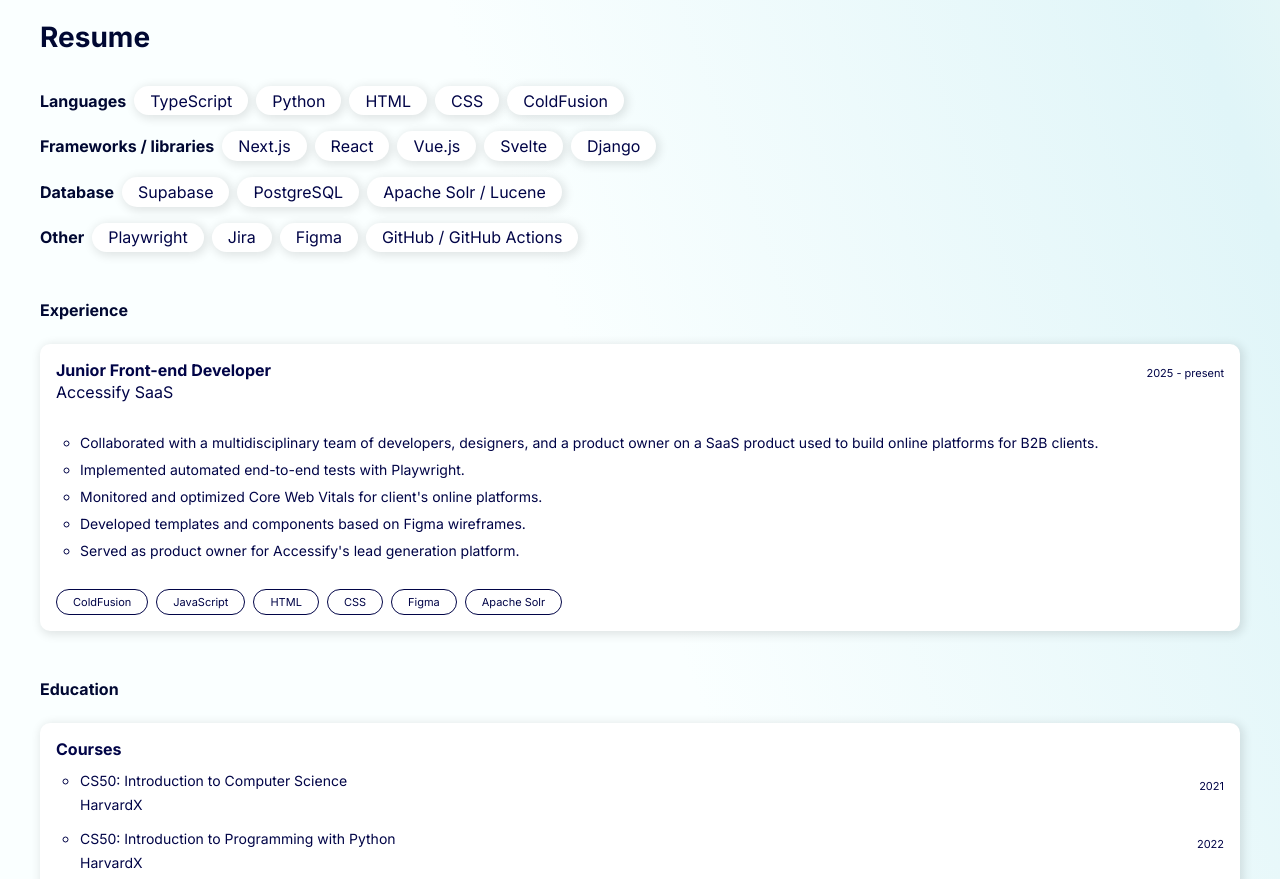
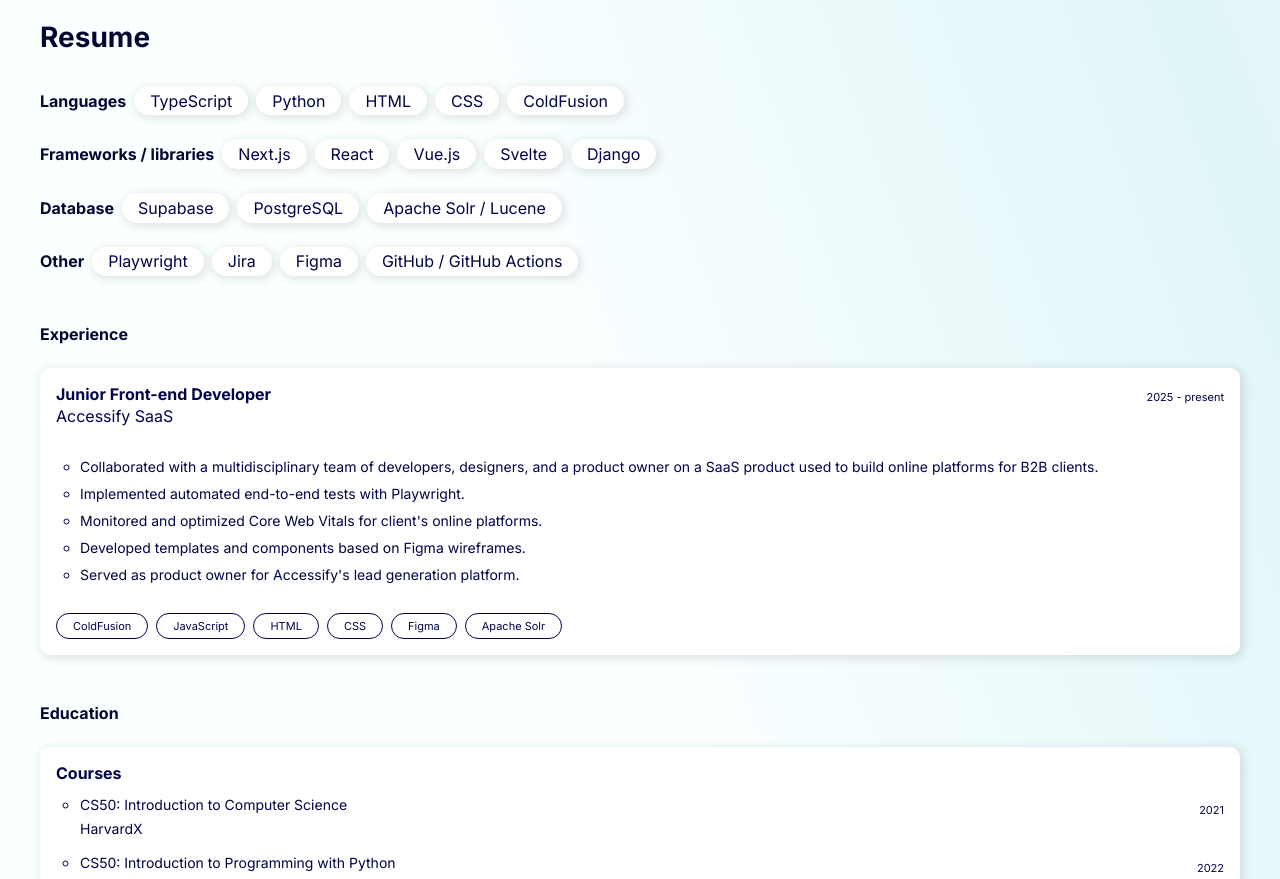
Before and after one commit to crvdam/portfolio_v3, a React (Vite) app in the folder portfolio_v3/: page / in a window 1280 px wide. Shown: the part 1800-2679 px from the top of the page. Built offline with nearby package versions, Linux system fonts and the light colour scheme.

Commit message:
skill margin-bottom increase

```diff
--- a/portfolio_v3/src/components/Main/Main.css
+++ b/portfolio_v3/src/components/Main/Main.css
@@ -153,7 +153,7 @@
   }
 
   .skill-list {
-  margin-bottom: 1rem;
+  margin-bottom: 1.5rem;
 }
 }
 
```
